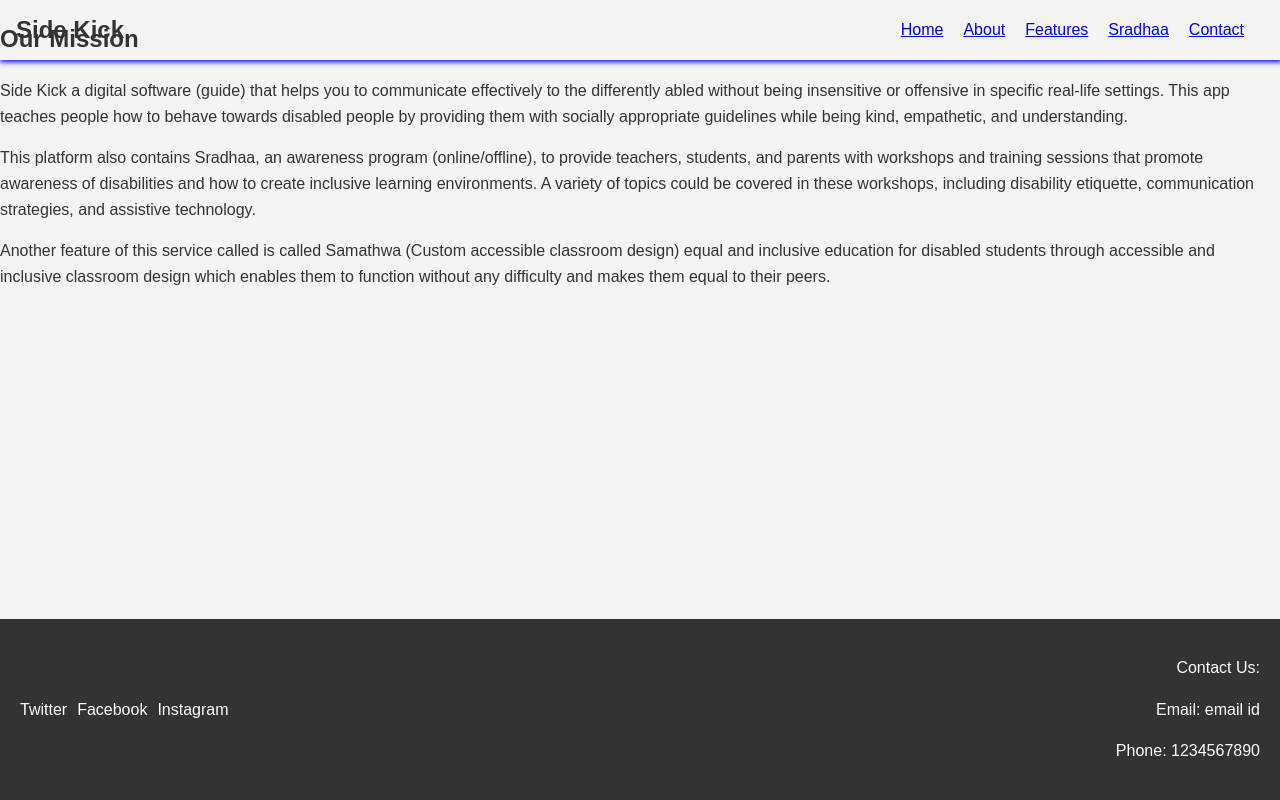
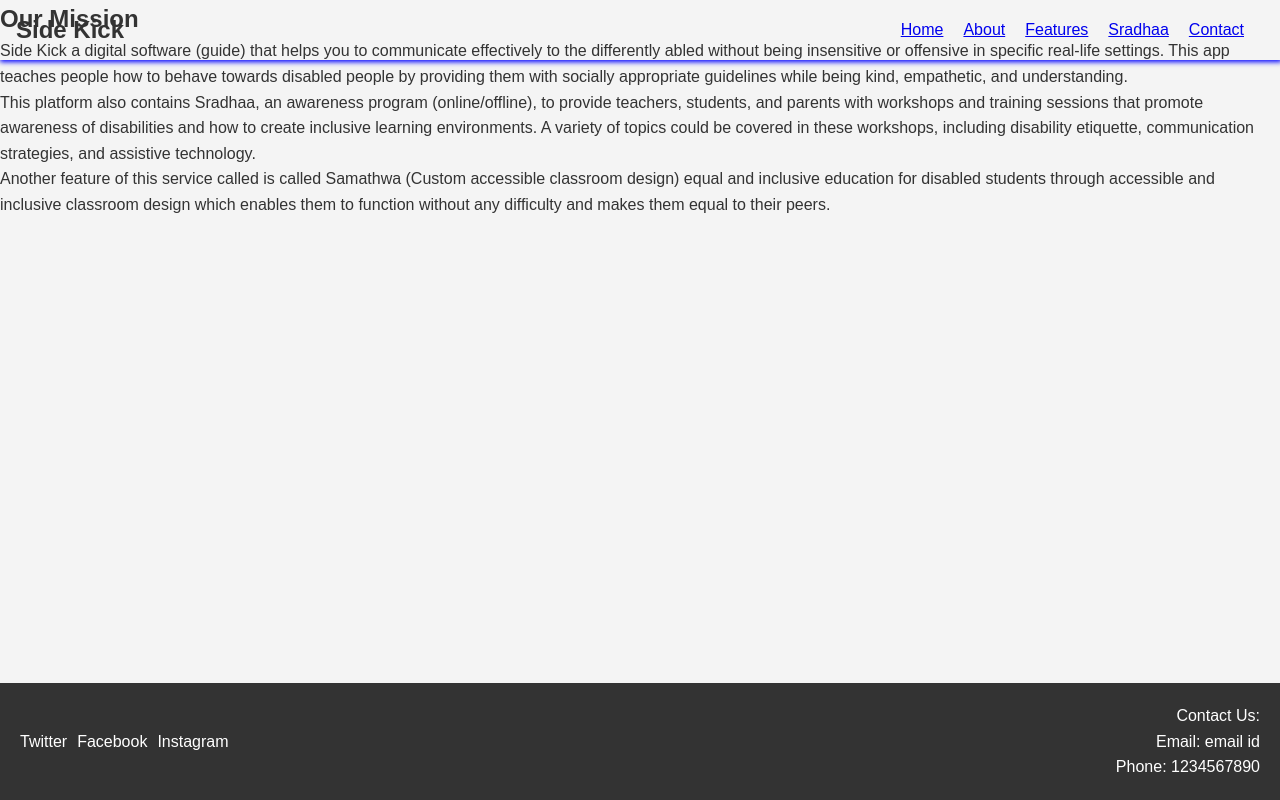
Before and after one commit to roshinjimmy/side-kick, a React (Vite) app: page /about in a window 1280 px wide. Built offline with nearby package versions, Linux system fonts and the light colour scheme.

Commit message:
Scroll event useEffect

```diff
--- a/src/App.css
+++ b/src/App.css
@@ -0,0 +1,11 @@
+body{
+    display: flex;
+    flex-direction: column;
+    justify-content: start;
+    width: 100%;
+}
+*{
+    margin: 0;
+    padding: 0;
+    box-sizing: border-box;
+}
--- a/src/App.jsx
+++ b/src/App.jsx
@@ -1,4 +1,5 @@
 import React from 'react';
+import "./App.css"
 import { BrowserRouter as Router, Route, Routes } from 'react-router-dom';
 import About from './pages/About';
 import Home from './pages/Home';
--- a/src/components/HeroSection.css
+++ b/src/components/HeroSection.css
@@ -1,10 +1,12 @@
 .hero-section {
-  margin-top: 60px;
+  margin-top: 100px;
+  margin-bottom: auto;
   display: flex;
   flex-direction: column;
   align-items: center;
   justify-content: center;
   position: relative;
+  padding-bottom: 100px;
 }
 
 .hero-section h1{
--- a/src/components/HeroSection.jsx
+++ b/src/components/HeroSection.jsx
@@ -1,11 +1,12 @@
 import React from "react";
 import "./HeroSection.css";
+import heroImage from '../assets/images/hero-image.jpg';
 
 const HeroSection = () => {
   return (
     <div className="hero-section">
       <h1>Empowering Communication, Fostering Inclusivity</h1>
-      <img src="../assets/images/hero-image.jpg" alt="Diverse individuals interacting happily"/>
+      <img src={heroImage} alt="Diverse individuals interacting happily"/>
     </div>
   );
 };
--- a/src/pages/Home.jsx
+++ b/src/pages/Home.jsx
@@ -1,14 +1,33 @@
-import React from "react";
+import React, { useState, useEffect }from "react";
 import Navbar from "../components/Navbar";
 import HeroSection from "../components/HeroSection";
 import Footer from "../components/Footer";
 
 const Home = () => {
+  const [showFooter, setShowFooter] = useState(false);
+
+  useEffect(() => {
+    window.addEventListener('scroll', handleScroll);
+    return () => window.removeEventListener('scroll', handleScroll);
+  }, []);
+
+  const handleScroll = () => {
+    const windowHeight = window.innerHeight;
+    const fullHeight = document.body.offsetHeight;
+    const scrollPosition = window.scrollY;
+
+    if (windowHeight + scrollPosition >= fullHeight) {
+      setShowFooter(true);
+    } else {
+      setShowFooter(false);
+    }
+  };
+
   return (
     <div>
       <Navbar />
       <HeroSection />
-      <Footer />
+      {showFooter && <Footer />}
     </div>
   );
 };
```
